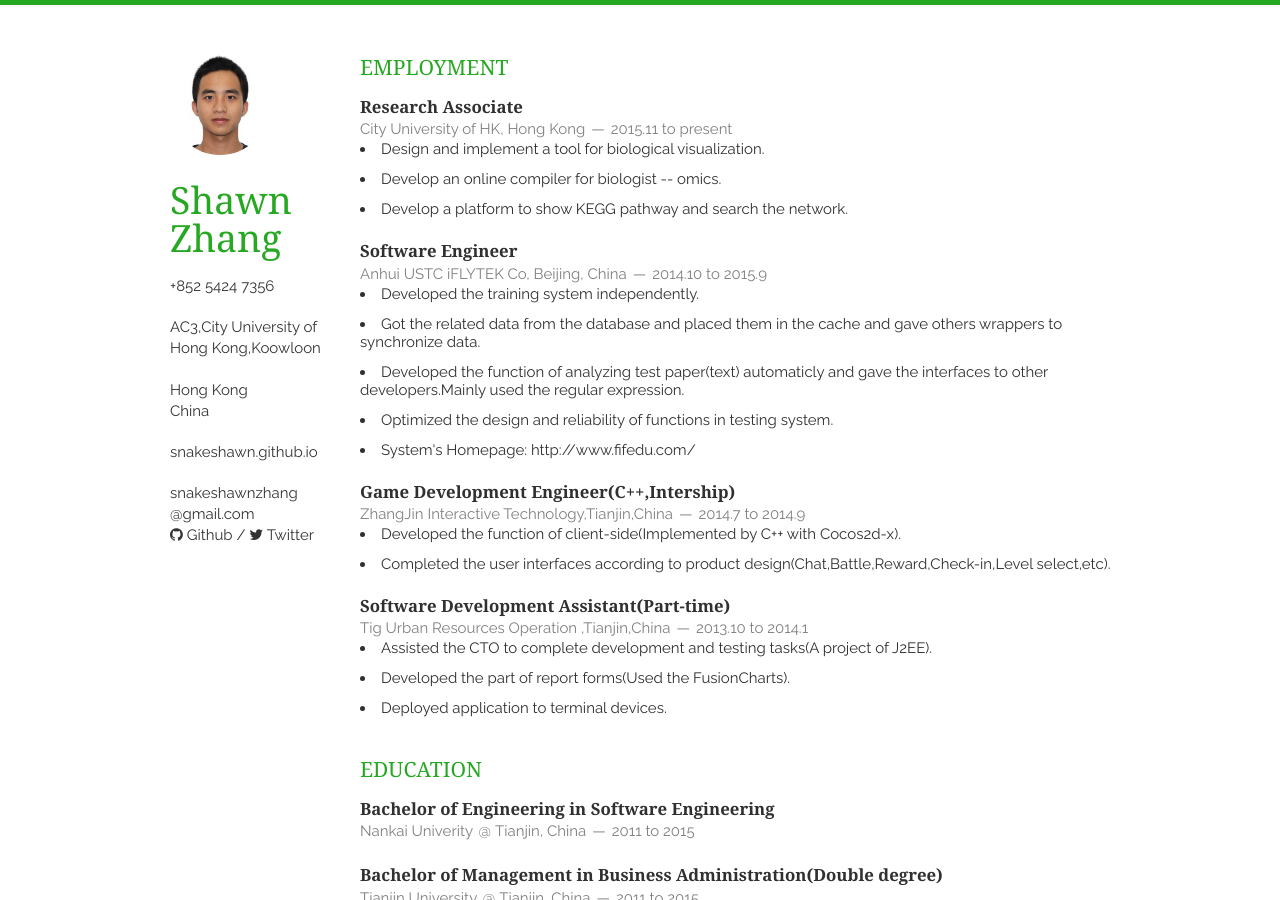
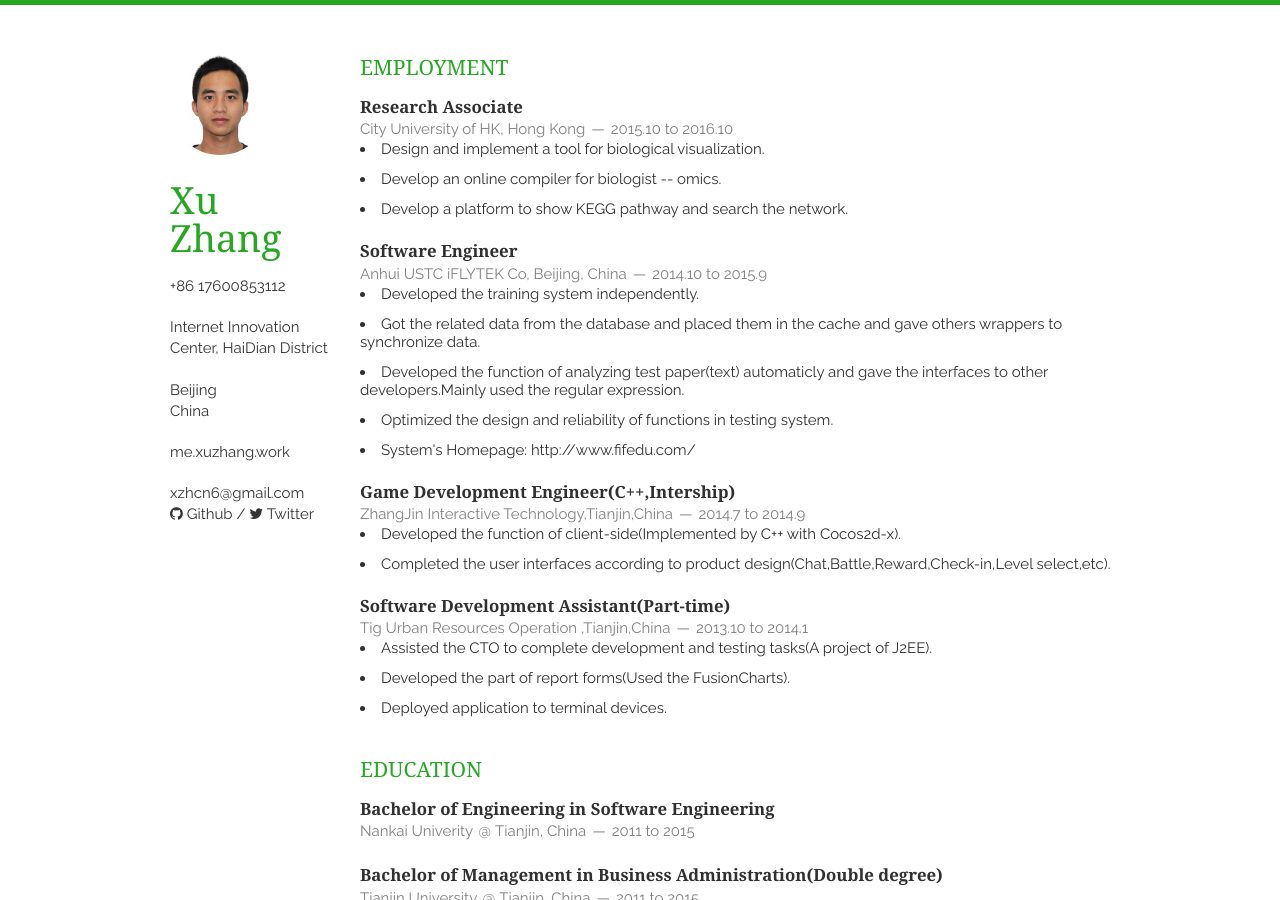
Before and after one commit to xzhcn6/vitae, a Jekyll site: the page built from index.html, in a window 1280 px wide and 900 px high. Built offline with Jekyll 4.4.1, drawn with Linux system fonts in a browser that asks for light colours; nearby versions of some CDN libraries; Markdown is read by kramdown in place of the engine named in the settings; the list of posts is cut into pages by our own code.

Commit message:
[#]Vitae.

```diff
--- a/_config.yml
+++ b/_config.yml
@@ -7,27 +7,27 @@ paginate: 5
 gems: [jekyll-paginate]
 port: 4000
 safe: true
-url: http://snakeshawn.github.io/vitae
-author: Shawn Zhang
+url: http://me.xuzhang.work/vitae
+author: Xu Zhang
 
 # edit this section with your information
 # snakeshawn.github.io - all contents run on /vitae/
 # for a normal use at the base of the server change it to "/"
 baseurl: /vitae/
-title: Shawn Zhang's Resume
-name: Shawn Zhang
-email: snakeshawnzhang</br>@gmail.com
-email_full: mailto:snakeshawnzhang@gmail.com
-website: snakeshawn.github.io
-website_full: https://snakeshawn.github.io
+title: Xu Zhang's Resume
+name: Xu Zhang
+email: xzhcn6@gmail.com
+email_full: mailto:xzhcn6@gmail.com
+website: me.xuzhang.work
+website_full: http://me.xuzhang.work
 github: snakeshawn
 twitter: Snake_Shawn
-tel: +852 5424 7356
-tel_full: tel:+852 54247356
+tel: +86 17600853112
+tel_full: tel:+86 17600853112
 google_maps: 'https://goo.gl/maps/tSuJfL5YZdo'
-address: AC3,City University of Hong Kong,Koowloon
+address: Internet Innovation Center, HaiDian District
 postcode:
-city: Hong Kong
+city: Beijing
 country: China
 google_analytics: UA-69300817-1
 
--- a/_includes/employment.html
+++ b/_includes/employment.html
@@ -3,7 +3,7 @@
     <article>
         <header>
             <h1>Research Associate</h1>
-            <span><address>City University of HK, Hong Kong</address><time>2015.11 to present</time></span>
+            <span><address>City University of HK, Hong Kong</address><time>2015.10 to 2016.10</time></span>
         </header>
 		<p>
 			<li>Design and implement a tool for biological visualization.
```
